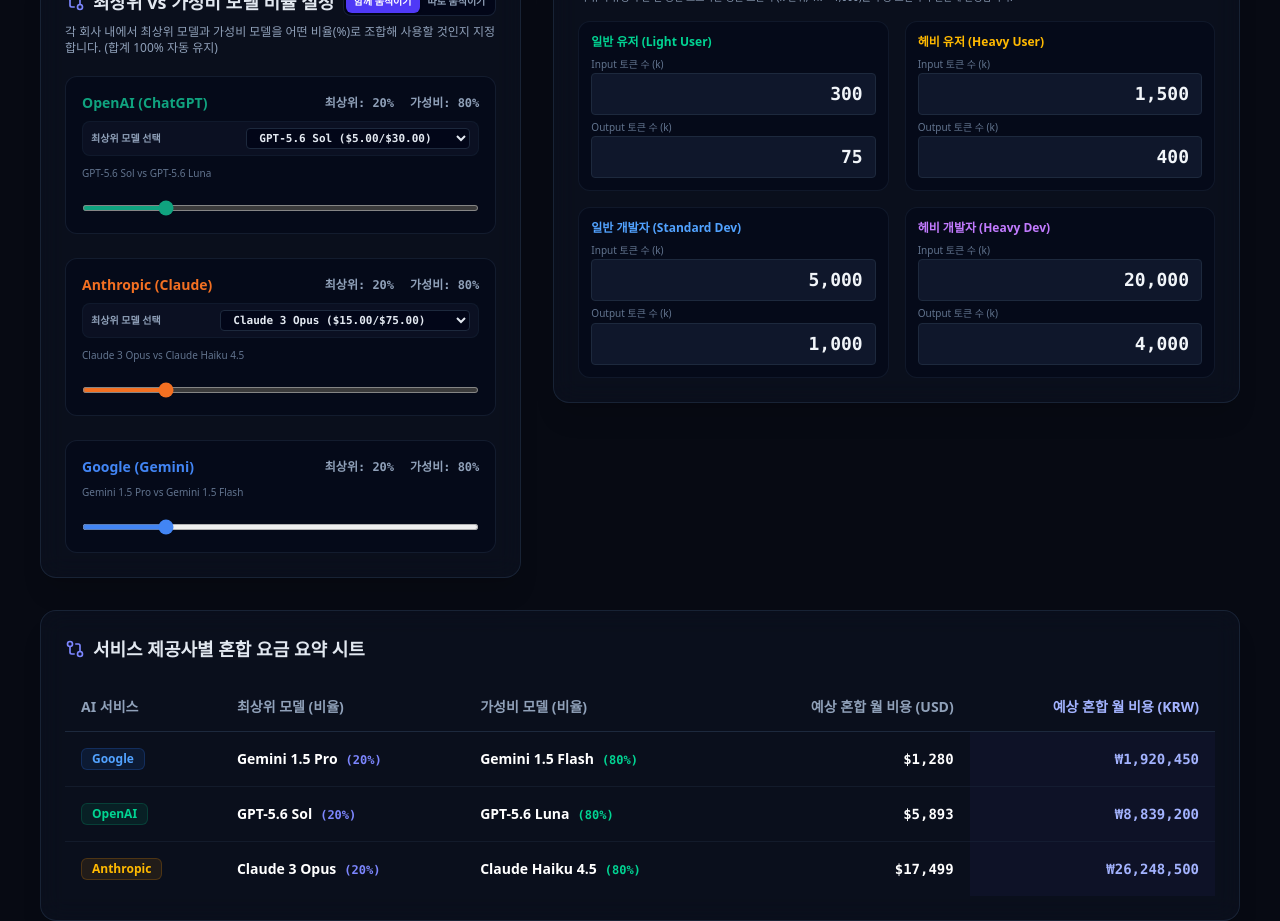
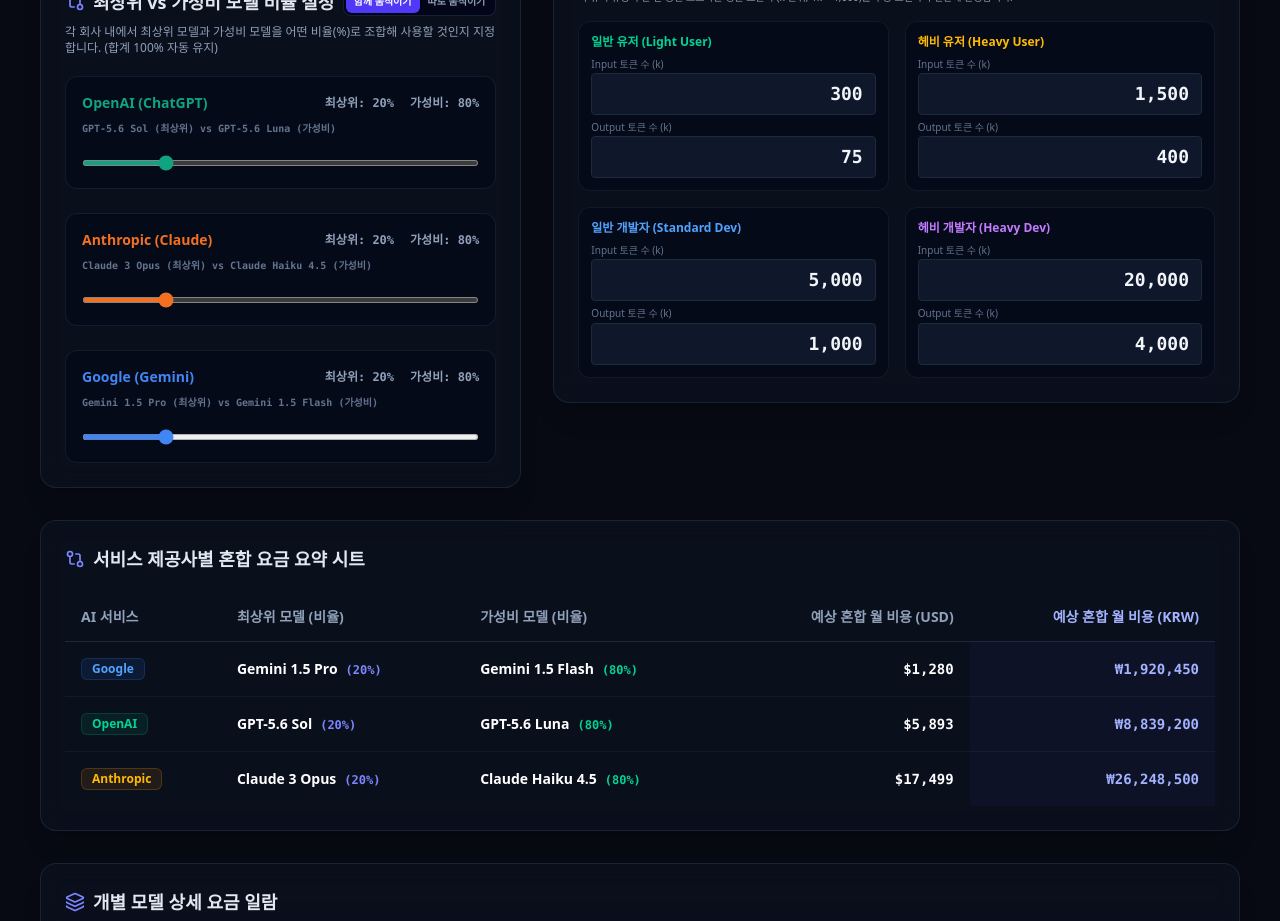
Before and after one commit to yourjp/ai_cost_simulator, a Next.js app: page / in a window 1280 px wide. Shown: the part 1080-2001 px from the top of the page. Built offline with nearby package versions, Linux system fonts and the light colour scheme.

Commit message:
chore: remove redundant select boxes and auto-reflect active model names in mix ratios panel

```diff
--- a/src/components/calculator/CalculatorDashboard.tsx
+++ b/src/components/calculator/CalculatorDashboard.tsx
@@ -786,22 +786,8 @@
                   </div>
                 </div>
 
-                {/* OpenAI High-tier model Select Box */}
-                <div className="mb-2.5 flex items-center justify-between gap-2 bg-slate-900/60 border border-slate-800/40 px-2 py-1.5 rounded-lg text-xs">
-                  <label htmlFor="openai-high-model" className="text-slate-400 font-semibold text-[10px] uppercase">최상위 모델 선택</label>
-                  <select
-                    id="openai-high-model"
-                    value={selectedOpenAIHighModelName}
-                    onChange={(e) => setSelectedOpenAIHighModelName(e.target.value)}
-                    className="bg-slate-950 border border-slate-800 rounded px-2 py-0.5 text-slate-200 font-bold font-mono focus:outline-none focus:border-indigo-500 text-[11px]"
-                  >
-                    <option value="GPT-5.6 Sol">GPT-5.6 Sol ($5.00/$30.00)</option>
-                    <option value="GPT-5.6 Terra">GPT-5.6 Terra ($2.00/$12.00)</option>
-                  </select>
-                </div>
-
-                <div className="text-[10px] text-slate-500 mb-3">
-                  {selectedOpenAIHighModelName} vs {getModelNameByTier('OpenAI', 'mid')}
+                <div className="text-[10px] text-slate-500 mb-3 font-semibold font-mono">
+                  {selectedOpenAIHighModelName} (최상위) vs {getModelNameByTier('OpenAI', 'mid')} (가성비)
                 </div>
                 <input
                   type="range"
@@ -823,24 +809,8 @@
                   </div>
                 </div>
 
-                {/* Anthropic High-tier model Select Box */}
-                <div className="mb-2.5 flex items-center justify-between gap-2 bg-slate-900/60 border border-slate-800/40 px-2 py-1.5 rounded-lg text-xs">
-                  <label htmlFor="claude-high-model" className="text-slate-400 font-semibold text-[10px] uppercase">최상위 모델 선택</label>
-                  <select
-                    id="claude-high-model"
-                    value={selectedAnthropicHighModelName}
-                    onChange={(e) => setSelectedAnthropicHighModelName(e.target.value)}
-                    className="bg-slate-950 border border-slate-800 rounded px-2 py-0.5 text-slate-200 font-bold font-mono focus:outline-none focus:border-indigo-500 text-[11px]"
-                  >
-                    <option value="Claude 3 Opus">Claude 3 Opus ($15.00/$75.00)</option>
-                    <option value="Claude Opus 4.6">Claude Opus 4.6 ($5.00/$25.00)</option>
-                    <option value="Claude Fable 5">Claude Fable 5 ($10.00/$50.00)</option>
-                    <option value="Claude Sonnet 4.6">Claude Sonnet 4.6 ($3.00/$15.00)</option>
-                  </select>
-                </div>
-
-                <div className="text-[10px] text-slate-500 mb-3">
-                  {selectedAnthropicHighModelName} vs {getModelNameByTier('Anthropic', 'mid')}
+                <div className="text-[10px] text-slate-500 mb-3 font-semibold font-mono">
+                  {selectedAnthropicHighModelName} (최상위) vs {getModelNameByTier('Anthropic', 'mid')} (가성비)
                 </div>
                 <input
                   type="range"
@@ -861,8 +831,8 @@
                     <span>가성비: {mixRatios.Google.mid}%</span>
                   </div>
                 </div>
-                <div className="text-[10px] text-slate-500 mb-3">
-                  {getModelNameByTier('Google', 'high')} vs {getModelNameByTier('Google', 'mid')}
+                <div className="text-[10px] text-slate-500 mb-3 font-semibold font-mono">
+                  {getModelNameByTier('Google', 'high')} (최상위) vs {getModelNameByTier('Google', 'mid')} (가성비)
                 </div>
                 <input
                   type="range"
```
Also changed, not shown: 1 other file (tests, documents, lock files or other folders).
